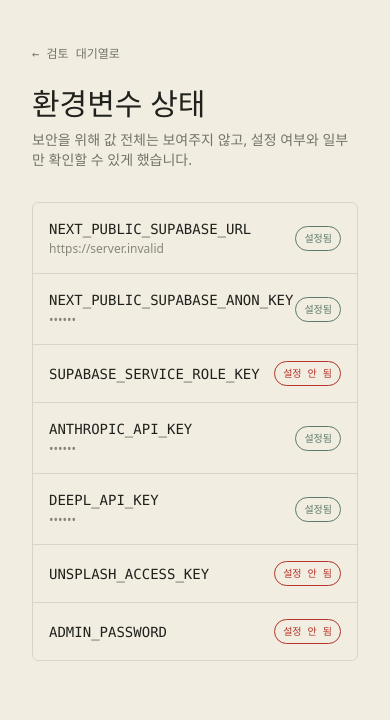
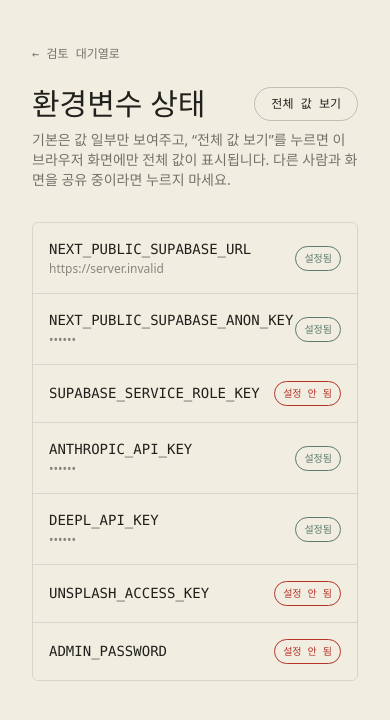
Before and after one commit to gchoice79/everything-korea, a Next.js app: page /admin/settings in a window 390 px wide. Shown: the top 720 px of the page. Built offline with nearby package versions, Linux system fonts and the light colour scheme; no server answers.

Commit message:
add hindi generation, reveal env values, responsive header, homepage copy

```diff
--- a/app/admin/settings/page.tsx
+++ b/app/admin/settings/page.tsx
@@ -4,9 +4,12 @@
 import Link from 'next/link';
 
 type EnvVar = { key: string; set: boolean; preview: string | null };
+type RevealedVar = { key: string; value: string | null };
 
 export default function AdminSettings() {
   const [vars, setVars] = useState<EnvVar[] | null>(null);
+  const [revealed, setRevealed] = useState<Record<string, string | null> | null>(null);
+  const [revealing, setRevealing] = useState(false);
 
   useEffect(() => {
     fetch('/api/admin/env-status')
@@ -14,26 +17,60 @@
       .then((d) => setVars(d.vars ?? []));
   }, []);
 
+  async function reveal() {
+    setRevealing(true);
+    const res = await fetch('/api/admin/env-reveal');
+    const data = await res.json();
+    const map: Record<string, string | null> = {};
+    (data.vars as RevealedVar[])?.forEach((v) => {
+      map[v.key] = v.value;
+    });
+    setRevealed(map);
+    setRevealing(false);
+  }
+
   return (
     <main className="min-h-screen bg-[#F1EDE1] px-8 py-10 max-w-xl mx-auto">
       <Link href="/admin" className="text-xs font-mono opacity-60 inline-block mb-6">
         ← 검토 대기열로
       </Link>
-      <h1 className="font-serif text-3xl mb-2">환경변수 상태</h1>
+      <div className="flex items-center justify-between mb-2">
+        <h1 className="font-serif text-3xl">환경변수 상태</h1>
+        {!revealed && (
+          <button
+            onClick={reveal}
+            disabled={revealing}
+            className="text-xs font-mono border border-black/20 rounded-full px-4 py-2 hover:bg-black hover:text-[#F1EDE1] transition disabled:opacity-40"
+          >
+            {revealing ? '불러오는 중…' : '전체 값 보기'}
+          </button>
+        )}
+        {revealed && (
+          <button
+            onClick={() => setRevealed(null)}
+            className="text-xs font-mono border border-black/20 rounded-full px-4 py-2 hover:bg-black/5 transition"
+          >
+            다시 가리기
+          </button>
+        )}
+      </div>
       <p className="text-sm opacity-60 mb-8">
-        보안을 위해 값 전체는 보여주지 않고, 설정 여부와 일부만 확인할 수 있게 했습니다.
+        기본은 값 일부만 보여주고, &ldquo;전체 값 보기&rdquo;를 누르면 이 브라우저 화면에만 전체 값이 표시됩니다.
+        다른 사람과 화면을 공유 중이라면 누르지 마세요.
       </p>
 
       <div className="border border-black/10 rounded-md divide-y divide-black/10">
         {vars === null && <p className="p-4 text-sm opacity-50">불러오는 중…</p>}
         {vars?.map((v) => (
-          <div key={v.key} className="p-4 flex items-center justify-between">
-            <div>
+          <div key={v.key} className="p-4 flex items-center justify-between gap-4">
+            <div className="min-w-0">
               <p className="text-sm font-mono">{v.key}</p>
-              {v.preview && <p className="text-xs opacity-50 mt-0.5">{v.preview}</p>}
+              <p className="text-xs opacity-50 mt-0.5 break-all">
+                {revealed ? revealed[v.key] ?? '(설정 안 됨)' : v.preview}
+              </p>
             </div>
             <span
-              className={`text-[10px] font-mono uppercase px-2 py-1 rounded-full border ${
+              className={`text-[10px] font-mono uppercase px-2 py-1 rounded-full border shrink-0 ${
                 v.set ? 'text-celadon border-celadon' : 'text-gochujang border-gochujang'
               }`}
             >
--- /dev/null
+++ b/app/api/admin/env-reveal/route.ts
@@ -0,0 +1,24 @@
+import { NextResponse } from 'next/server';
+import { cookies } from 'next/headers';
+
+function isAuthed() {
+  return cookies().get('admin_session')?.value === process.env.ADMIN_PASSWORD;
+}
+
+const KEYS = [
+  'NEXT_PUBLIC_SUPABASE_URL',
+  'NEXT_PUBLIC_SUPABASE_ANON_KEY',
+  'SUPABASE_SERVICE_ROLE_KEY',
+  'ANTHROPIC_API_KEY',
+  'DEEPL_API_KEY',
+  'UNSPLASH_ACCESS_KEY',
+  'ADMIN_PASSWORD',
+];
+
+export async function GET() {
+  if (!isAuthed()) return NextResponse.json({ error: 'unauthorized' }, { status: 401 });
+
+  const vars = KEYS.map((key) => ({ key, value: process.env[key] ?? null }));
+
+  return NextResponse.json({ vars });
+}
--- a/app/api/admin/generate/route.ts
+++ b/app/api/admin/generate/route.ts
@@ -29,6 +29,7 @@
   { code: 'en', deepl: 'en-US' as const },
   { code: 'ja', deepl: 'ja' as const },
   { code: 'zh', deepl: 'zh' as const },
+  { code: 'hi', deepl: 'hi' as const },
 ];
 
 type Block = { h?: string; p?: string; img?: string };
--- a/messages/en.json
+++ b/messages/en.json
@@ -6,7 +6,7 @@
   "home": {
     "eyebrow": "MULTILINGUAL KOREA ENCYCLOPEDIA",
     "title": "Korea, in Your Language.",
-    "desc": "From food to history to travel — Korean content researched by AI, checked by humans, in 15 languages.",
+    "desc": "From food to history to travel — one Korean story, told in 15 languages. Read it in whichever one feels like home, and switch anytime.",
     "sectionLabel": "CATEGORIES",
     "allCategories": "All Categories"
   },
--- a/messages/hi.json
+++ b/messages/hi.json
@@ -3,7 +3,7 @@
   "home": {
     "eyebrow": "बहुभाषी कोरिया विश्वकोश",
     "title": "कोरिया, आपकी भाषा में।",
-    "desc": "भोजन से लेकर इतिहास और यात्रा तक — AI द्वारा शोधित, इंसानों द्वारा जाँचा गया कोरियाई कंटेंट, 15 भाषाओं में।",
+    "desc": "भोजन से लेकर इतिहास और यात्रा तक — एक ही कोरियाई कहानी, 15 भाषाओं में। जो भाषा आपको सबसे सहज लगे, उसी में पढ़िए।",
     "sectionLabel": "श्रेणियाँ",
     "allCategories": "सभी श्रेणियाँ"
   },
--- a/messages/ja.json
+++ b/messages/ja.json
@@ -3,7 +3,7 @@
   "home": {
     "eyebrow": "多言語韓国百科事典",
     "title": "韓国を、あなたの言語で。",
-    "desc": "料理から歴史、旅行まで — AIが調査し人が確認した韓国コンテンツを15言語で。",
+    "desc": "料理から歴史、旅行まで — 一つの韓国の物語を15言語で。あなたが一番心地よい言語で、自由に読み替えてください。",
     "sectionLabel": "カテゴリー",
     "allCategories": "すべてのカテゴリー"
   },
--- a/messages/ko.json
+++ b/messages/ko.json
@@ -6,7 +6,7 @@
   "home": {
     "eyebrow": "다국어 한국 정보 백과",
     "title": "한국을, 당신의 언어로.",
-    "desc": "음식부터 역사, 여행까지 — AI가 조사하고 사람이 검수한 한국 콘텐츠를 15개 언어로 만나보세요.",
+    "desc": "음식부터 역사, 여행까지 — 하나의 한국 이야기를 15개 언어로. 당신에게 가장 편한 언어로 자유롭게 오가며 읽어보세요.",
     "sectionLabel": "카테고리",
     "allCategories": "전체 카테고리"
   },
--- a/messages/zh.json
+++ b/messages/zh.json
@@ -3,7 +3,7 @@
   "home": {
     "eyebrow": "多语言韩国百科",
     "title": "用你的语言，读懂韩国。",
-    "desc": "从料理到历史、旅行 — AI调查、人工审核的韩国内容，覆盖15种语言。",
+    "desc": "从料理到历史、旅行 — 同一个韩国故事，15种语言任你切换，用最舒服的语言自由阅读。",
     "sectionLabel": "分类",
     "allCategories": "全部分类"
   },
```
Also changed, not shown: components/Header.tsx (+8 -6 lines), 2 other files (tests, documents, lock files or other folders).
